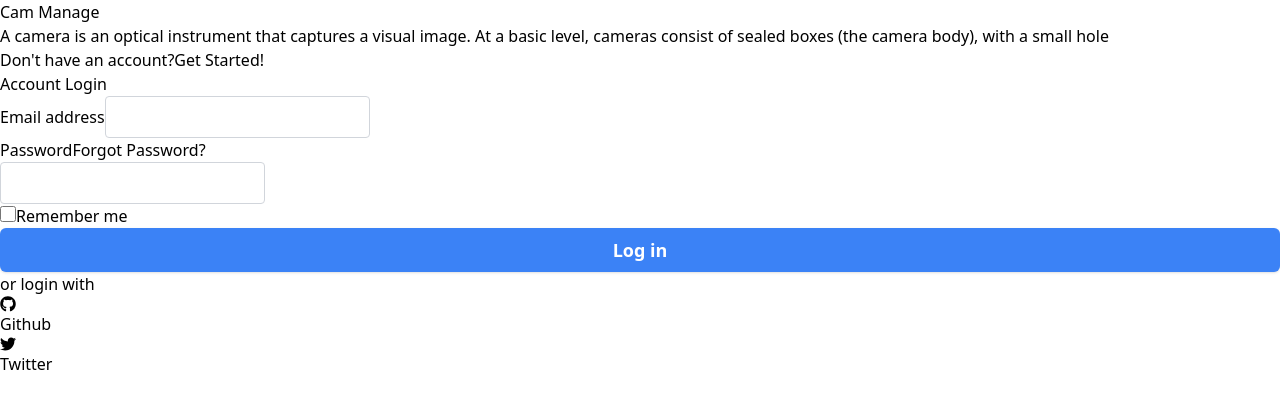
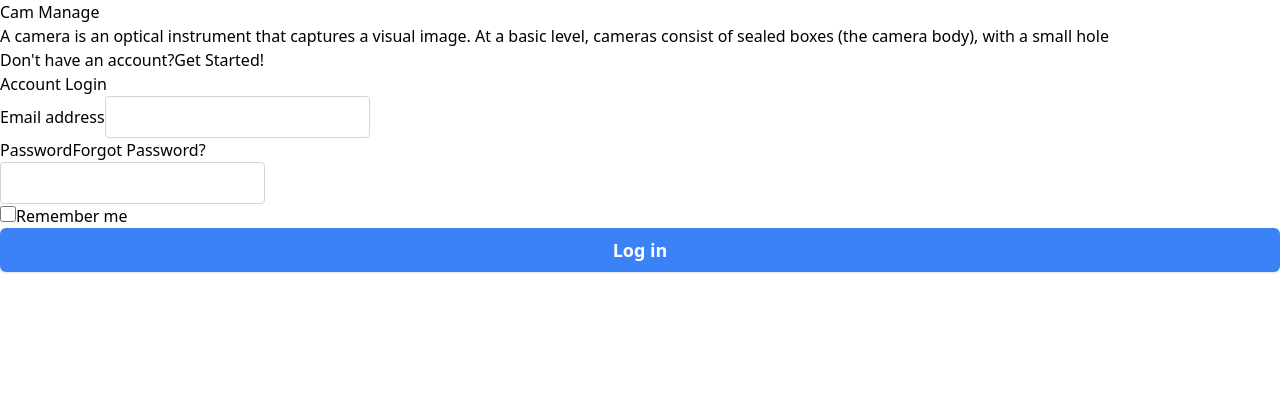
Before and after one commit to cocoa-1012/react-scheleton, a React (Vite) app: page /login in a window 1280 px wide. Shown: the top 408 px of the page. Built offline with nearby package versions, Linux system fonts and the light colour scheme.

Commit message:
account login remove

```diff
--- a/src/pages/Login/RightSide.jsx
+++ b/src/pages/Login/RightSide.jsx
@@ -48,7 +48,6 @@ const RightSide = () => {
             Log in
           </button>
         </div>
-        <AccountLogin />
       </form>
     </div>
   );
```
